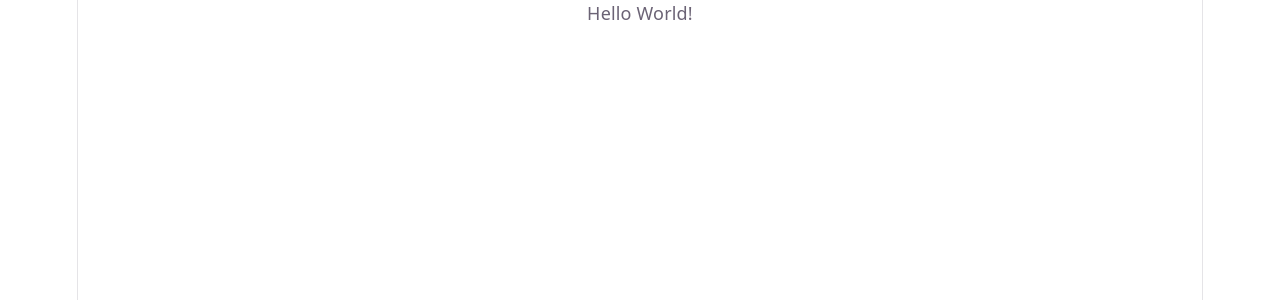
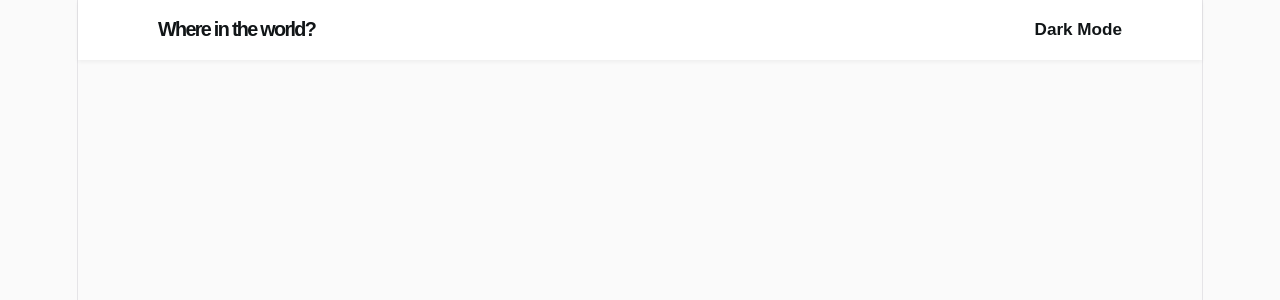
Before and after one commit to divzmadhu/mod-11-project-rest-countries-react, a React (Vite) app in the folder rest-countries-react/: page / in a window 1280 px wide. Shown: the top 300 px of the page. Built offline with nearby package versions, Linux system fonts and the light colour scheme.

Commit message:
Add reusable header component

```diff
--- a/rest-countries-react/src/App.tsx
+++ b/rest-countries-react/src/App.tsx
@@ -1,7 +1,10 @@
-export default function App(){
-  return(
+import Header from "./components/Header/Header";
+import "./App.css";
+
+export default function App() {
+  return (
     <div>
-    Hello World!
+      <Header />
     </div>
   );
 }
--- a/rest-countries-react/src/components/Header/Header.tsx
+++ b/rest-countries-react/src/components/Header/Header.tsx
@@ -0,0 +1,14 @@
+export default function Header() {
+    return (
+        <header className="header">
+            <div className="header-container">
+                <h1>Where in the world?</h1>
+
+                <button className="theme-toggle">
+                    <i className="fa-regular fa-moon"></i>
+                    <span>Dark Mode</span>
+                </button>
+            </div>
+        </header>
+    );
+}
```
